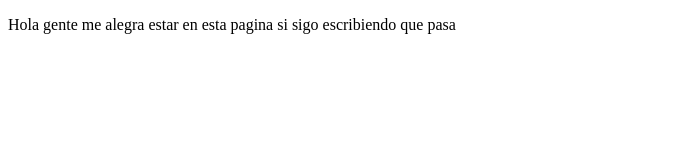
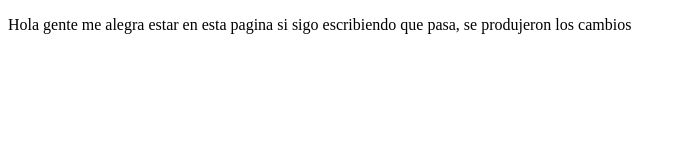
Before and after one commit to sonearvisuales/proyectodemoCurso, a plain HTML site: page index.html in a window 1280 px wide. Shown: the whole page, without its empty margins (0-685 px from the left). Drawn offline with Linux system fonts and the light colour scheme.

Commit message:
un nuevo cambio en el texto

```diff
--- a/index.html
+++ b/index.html
@@ -8,7 +8,7 @@
 </head>
 <body>
   <p>
-      Hola gente me alegra estar en esta pagina si sigo escribiendo que pasa
+      Hola gente me alegra estar en esta pagina si sigo escribiendo que pasa, se produjeron los cambios
   </p>
 </body>
 </html>
```
